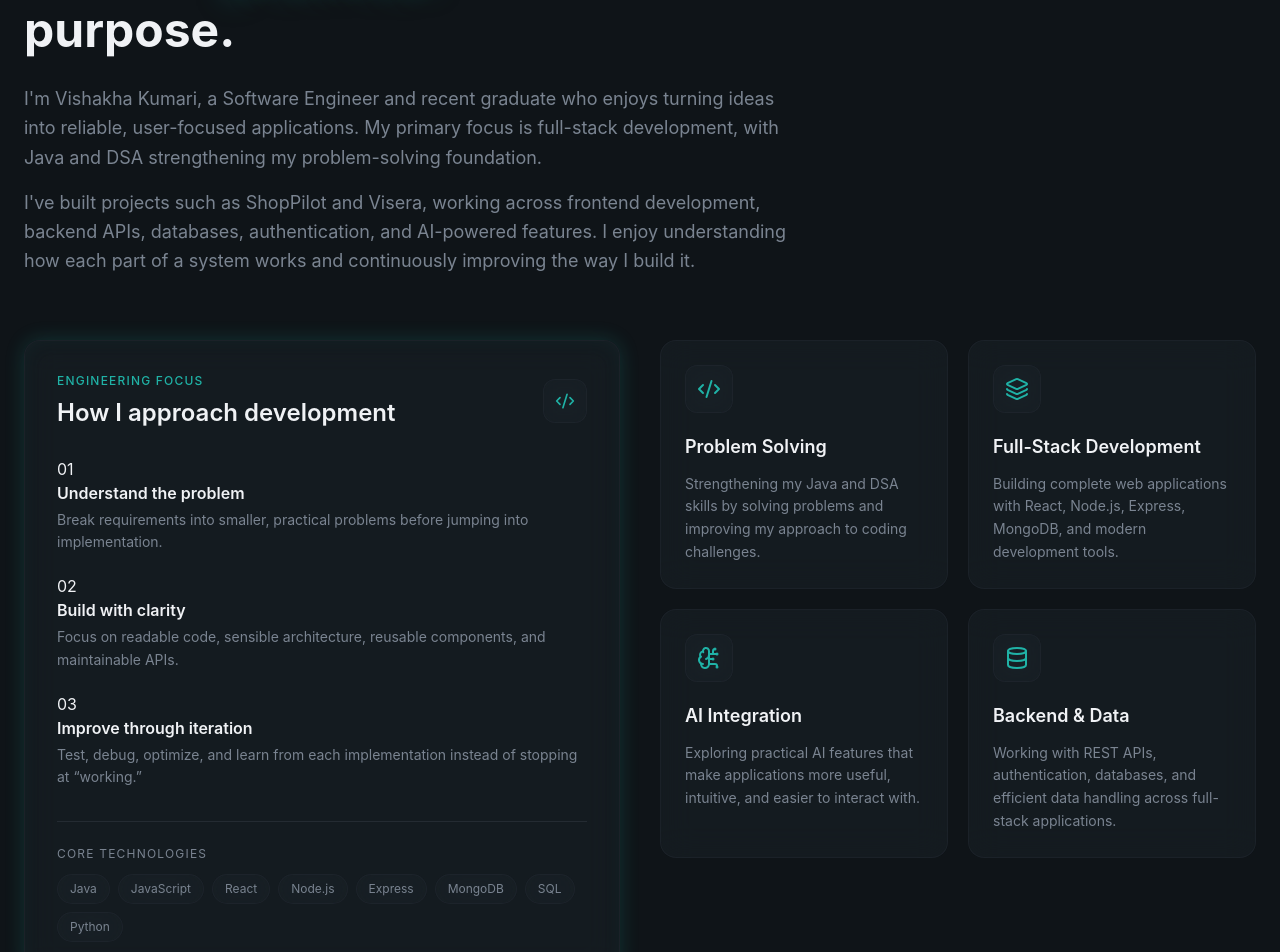
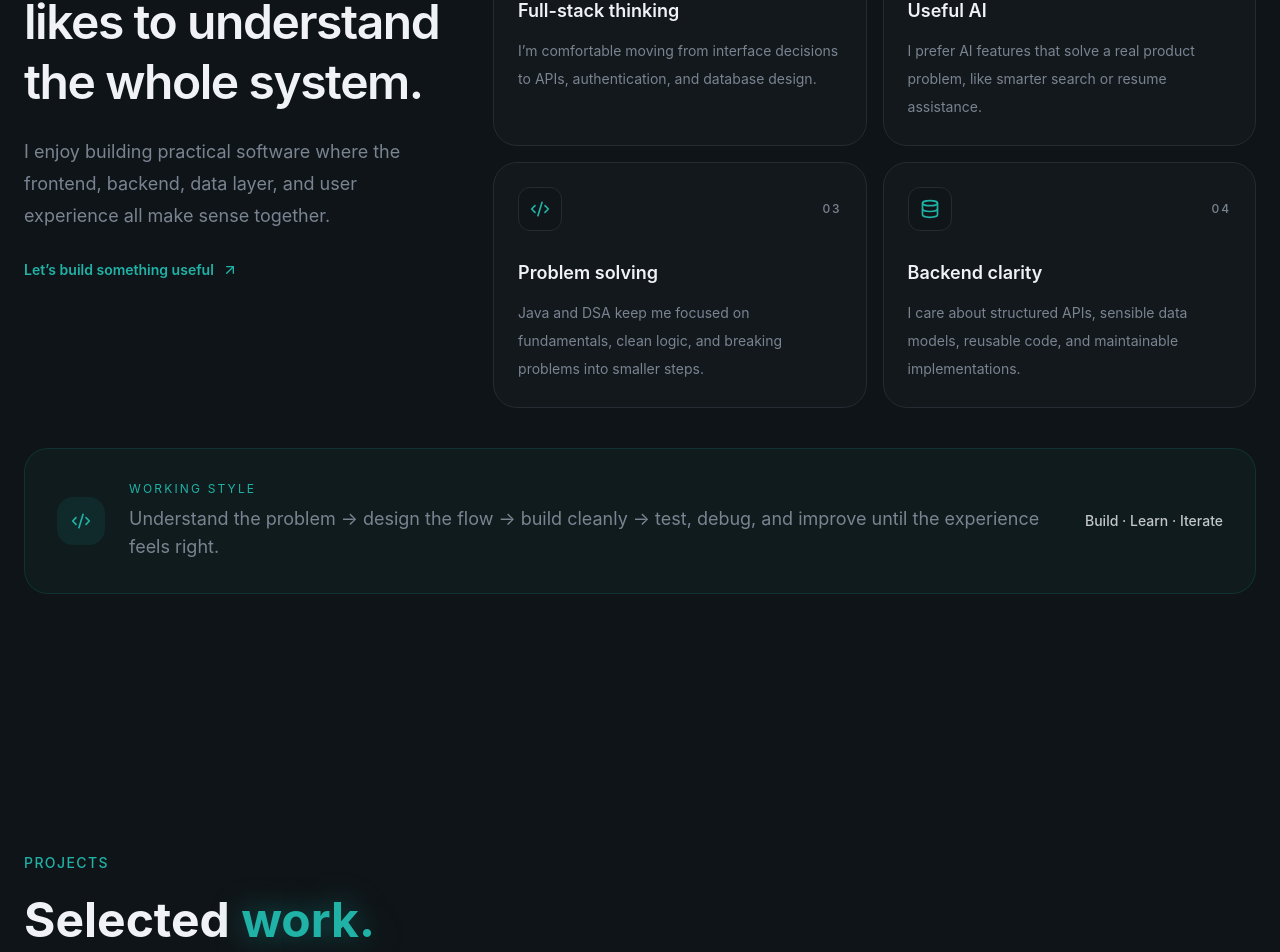
Before and after one commit to vishakha143/vishakha-portfolio, a React (Vite) app: page / in a window 1280 px wide. Shown: the part 1320-2272 px from the top of the page. Built offline with nearby package versions, Linux system fonts and the light colour scheme.

Commit message:
Redesign About.jsx

```diff
--- a/src/sections/About.jsx
+++ b/src/sections/About.jsx
@@ -1,229 +1,17 @@
-import {
-  Code2,
-  BrainCircuit,
-  Database,
-  Layers3,
-} from "lucide-react";
-
-const highlights = [
-  {
-    icon: Code2,
-    title: "Problem Solving",
-    description:
-      "Strengthening my Java and DSA skills by solving problems and improving my approach to coding challenges.",
-  },
-  {
-    icon: Layers3,
-    title: "Full-Stack Development",
-    description:
-      "Building complete web applications with React, Node.js, Express, MongoDB, and modern development tools.",
-  },
-  {
-    icon: BrainCircuit,
-    title: "AI Integration",
-    description:
-      "Exploring practical AI features that make applications more useful, intuitive, and easier to interact with.",
-  },
-  {
-    icon: Database,
-    title: "Backend & Data",
-    description:
-      "Working with REST APIs, authentication, databases, and efficient data handling across full-stack applications.",
-  },
+import { ArrowUpRight, BrainCircuit, Code2, Database, Layers3 } from "lucide-react";
+const highlights=[
+  {icon:Layers3,label:"01",title:"Full-stack thinking",text:"I’m comfortable moving from interface decisions to APIs, authentication, and database design."},
+  {icon:BrainCircuit,label:"02",title:"Useful AI",text:"I prefer AI features that solve a real product problem, like smarter search or resume assistance."},
+  {icon:Code2,label:"03",title:"Problem solving",text:"Java and DSA keep me focused on fundamentals, clean logic, and breaking problems into smaller steps."},
+  {icon:Database,label:"04",title:"Backend clarity",text:"I care about structured APIs, sensible data models, reusable code, and maintainable implementations."},
 ];
-
-export const About = () => {
-  return (
-    <section
-      id="about"
-      className="relative py-24 md:py-32 overflow-hidden"
-    >
-      <div className="container mx-auto px-6 relative z-10">
-
-        {/* Section Header */}
-        <div className="max-w-3xl mb-16">
-          <div className="animate-fade-in">
-            <span className="text-sm uppercase tracking-widest text-primary font-medium">
-              About Me
-            </span>
-          </div>
-
-          <h2 className="mt-4 text-4xl md:text-5xl font-bold leading-tight animate-fade-in animation-delay-100">
-            Building{" "}
-            <span className="text-primary glow-text">
-              practical
-            </span>{" "}
-            solutions with purpose.
-          </h2>
-
-          <p className="mt-6 text-lg text-muted-foreground leading-relaxed animate-fade-in animation-delay-200">
-            I'm Vishakha Kumari, a Software Engineer and recent
-            graduate who enjoys turning ideas into reliable,
-            user-focused applications. My primary focus is
-            full-stack development, with Java and DSA strengthening
-            my problem-solving foundation.
-          </p>
-
-          <p className="mt-4 text-lg text-muted-foreground leading-relaxed animate-fade-in animation-delay-300">
-            I've built projects such as ShopPilot and Visera,
-            working across frontend development, backend APIs,
-            databases, authentication, and AI-powered features.
-            I enjoy understanding how each part of a system works
-            and continuously improving the way I build it.
-          </p>
-        </div>
-
-        {/* Main Content */}
-        <div className="grid lg:grid-cols-2 gap-10 items-start">
-
-          {/* Engineering Snapshot */}
-          <div className="glass rounded-2xl p-7 md:p-8 glow-border animate-fade-in animation-delay-300">
-            <div className="flex items-center justify-between mb-7">
-              <div>
-                <p className="text-xs uppercase tracking-widest text-primary font-medium">
-                  Engineering Focus
-                </p>
-
-                <h3 className="mt-2 text-2xl font-semibold">
-                  How I approach development
-                </h3>
-              </div>
-
-              <div className="w-11 h-11 rounded-xl glass flex items-center justify-center">
-                <Code2 className="w-5 h-5 text-primary" />
-              </div>
-            </div>
-
-            <div className="space-y-5">
-
-              <div className="about-point">
-                <span className="about-point-number">
-                  01
-                </span>
-
-                <div>
-                  <h4 className="font-semibold">
-                    Understand the problem
-                  </h4>
-
-                  <p className="mt-1 text-sm text-muted-foreground leading-relaxed">
-                    Break requirements into smaller, practical
-                    problems before jumping into implementation.
-                  </p>
-                </div>
-              </div>
-
-              <div className="about-point">
-                <span className="about-point-number">
-                  02
-                </span>
-
-                <div>
-                  <h4 className="font-semibold">
-                    Build with clarity
-                  </h4>
-
-                  <p className="mt-1 text-sm text-muted-foreground leading-relaxed">
-                    Focus on readable code, sensible architecture,
-                    reusable components, and maintainable APIs.
-                  </p>
-                </div>
-              </div>
-
-              <div className="about-point">
-                <span className="about-point-number">
-                  03
-                </span>
-
-                <div>
-                  <h4 className="font-semibold">
-                    Improve through iteration
-                  </h4>
-
-                  <p className="mt-1 text-sm text-muted-foreground leading-relaxed">
-                    Test, debug, optimize, and learn from each
-                    implementation instead of stopping at “working.”
-                  </p>
-                </div>
-              </div>
-
-            </div>
-
-            {/* Small Tech Line */}
-            <div className="mt-8 pt-6 border-t border-border">
-              <p className="text-xs uppercase tracking-widest text-muted-foreground mb-3">
-                Core Technologies
-              </p>
-
-              <div className="flex flex-wrap gap-2">
-                {[
-                  "Java",
-                  "JavaScript",
-                  "React",
-                  "Node.js",
-                  "Express",
-                  "MongoDB",
-                  "SQL",
-                  "Python",
-                ].map((tech) => (
-                  <span
-                    key={tech}
-                    className="px-3 py-1.5 rounded-full text-xs glass text-muted-foreground hover:text-primary hover:border-primary/40 transition-all duration-300"
-                  >
-                    {tech}
-                  </span>
-                ))}
-              </div>
-            </div>
-          </div>
-
-          {/* Highlights */}
-          <div className="grid sm:grid-cols-2 gap-5">
-            {highlights.map((item, index) => {
-              const Icon = item.icon;
-
-              return (
-                <div
-                  key={item.title}
-                  className="glass rounded-2xl p-6 group hover:-translate-y-1 hover:border-primary/40 transition-all duration-300 animate-fade-in"
-                  style={{
-                    animationDelay: `${(index + 4) * 100}ms`,
-                  }}
-                >
-                  <div className="w-12 h-12 rounded-xl glass flex items-center justify-center mb-5 group-hover:bg-primary/10 transition-all duration-300">
-                    <Icon className="w-6 h-6 text-primary group-hover:scale-110 transition-transform duration-300" />
-                  </div>
-
-                  <h3 className="text-lg font-semibold mb-3">
-                    {item.title}
-                  </h3>
-
-                  <p className="text-sm text-muted-foreground leading-relaxed">
-                    {item.description}
-                  </p>
-                </div>
-              );
-            })}
-          </div>
-
-        </div>
-
-        {/* Mission */}
-        <div className="mt-10 glass rounded-2xl p-6 md:p-8 glow-border animate-fade-in animation-delay-600">
-          <div className="flex flex-col md:flex-row md:items-center gap-5">
-            <div className="w-11 h-11 shrink-0 rounded-full bg-primary/10 flex items-center justify-center">
-              <BrainCircuit className="w-5 h-5 text-primary" />
-            </div>
-
-            <p className="text-lg md:text-xl text-muted-foreground leading-relaxed">
-              "I want to build software that is not only functional,
-              but thoughtfully engineered, easy to use, and useful
-              to the people who interact with it."
-            </p>
-          </div>
-        </div>
-
-      </div>
-    </section>
-  );
-};
+export const About=()=>(
+<section id="about" className="relative py-24 md:py-32">
+<div className="container mx-auto px-6">
+<div className="grid gap-10 lg:grid-cols-[0.72fr_1.28fr]">
+<div><p className="text-xs font-medium uppercase tracking-[0.22em] text-primary">About</p><h2 className="mt-4 max-w-xl text-4xl font-semibold leading-tight tracking-[-0.03em] md:text-5xl">A developer who likes to understand the whole system.</h2><p className="mt-6 max-w-xl text-base leading-8 text-muted-foreground md:text-lg">I enjoy building practical software where the frontend, backend, data layer, and user experience all make sense together.</p><a href="#contact" className="mt-7 inline-flex items-center gap-2 text-sm font-semibold text-primary transition hover:gap-3">Let’s build something useful<ArrowUpRight className="h-4 w-4"/></a></div>
+<div className="grid gap-4 sm:grid-cols-2">{highlights.map(({icon:Icon,label,title,text})=><article key={label} className="group rounded-3xl border border-border bg-white/[0.02] p-6 transition duration-300 hover:-translate-y-1 hover:border-primary/30 hover:bg-primary/[0.025]"><div className="flex items-center justify-between"><div className="flex h-11 w-11 items-center justify-center rounded-xl border border-border bg-background/60"><Icon className="h-5 w-5 text-primary transition group-hover:scale-110"/></div><span className="text-xs font-medium tracking-[0.16em] text-muted-foreground">{label}</span></div><h3 className="mt-7 text-lg font-semibold">{title}</h3><p className="mt-3 text-sm leading-7 text-muted-foreground">{text}</p></article>)}</div>
+</div>
+<div className="mt-10 rounded-3xl border border-primary/15 bg-primary/[0.045] p-6 md:p-8"><div className="grid gap-6 md:grid-cols-[auto_1fr_auto] md:items-center"><div className="flex h-12 w-12 items-center justify-center rounded-2xl bg-primary/10"><Code2 className="h-5 w-5 text-primary"/></div><div><p className="text-xs uppercase tracking-[0.18em] text-primary">Working style</p><p className="mt-2 text-base leading-7 text-muted-foreground md:text-lg">Understand the problem → design the flow → build cleanly → test, debug, and improve until the experience feels right.</p></div><span className="text-sm font-medium text-foreground/80">Build · Learn · Iterate</span></div></div>
+</div></section>
+);
```
